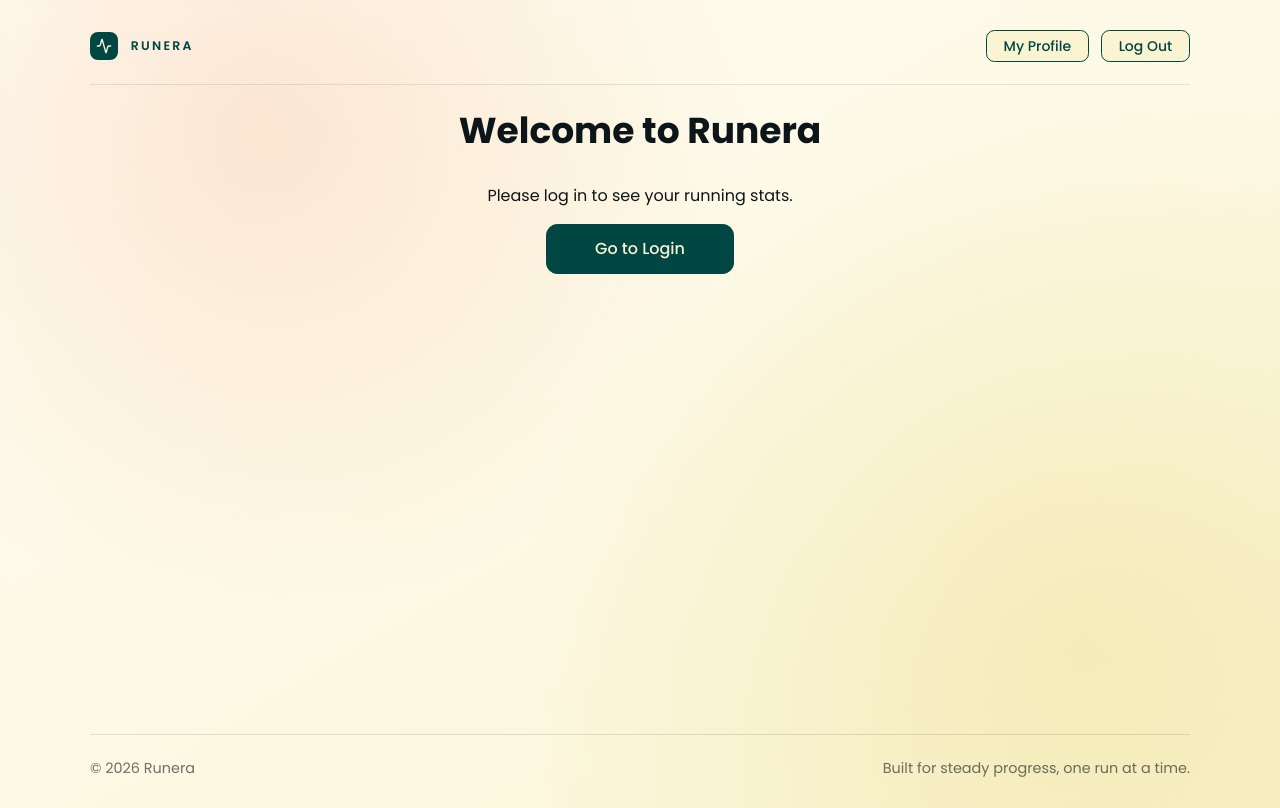
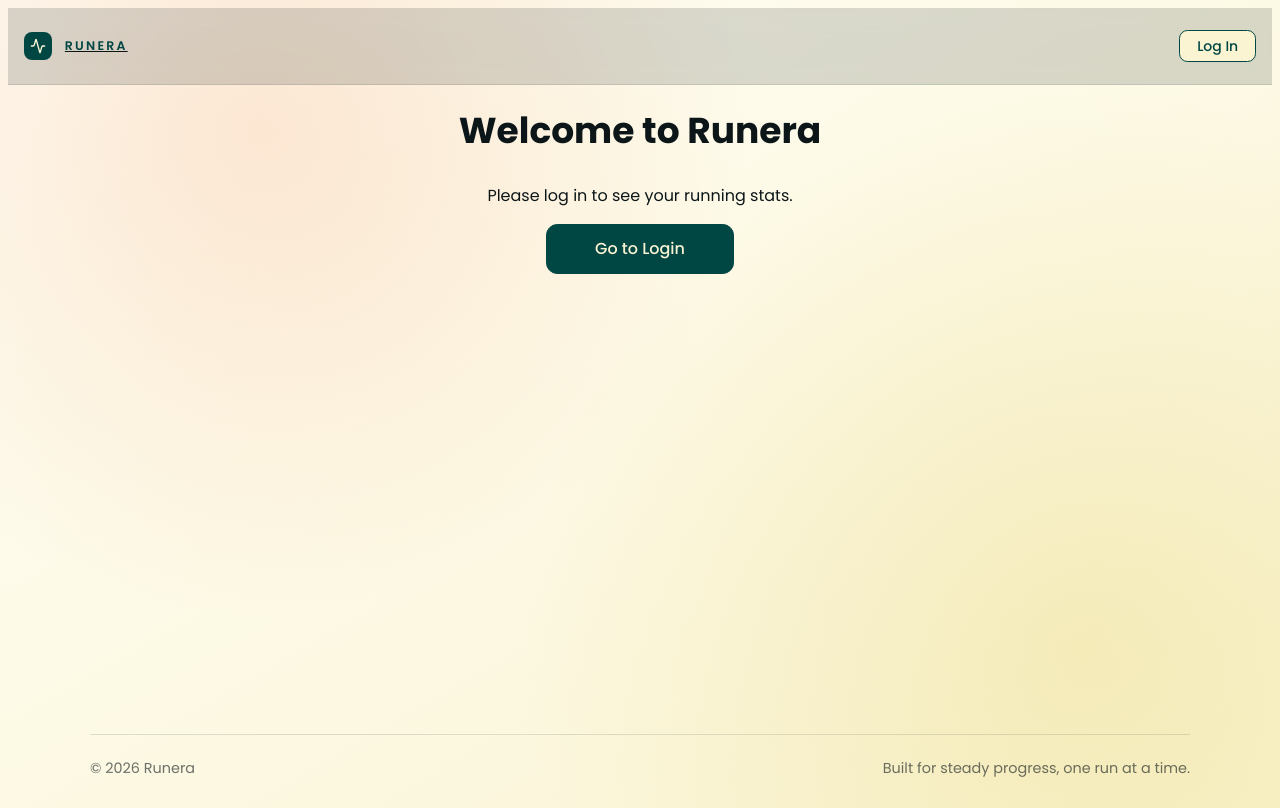
Before and after one commit to Tratatemium/Runera, a React (Create React App) app: page /dashboard in a window 1280 px wide. Built offline with nearby package versions, Linux system fonts and the light colour scheme; no server answers.

Commit message:
Enhance Header component: add user profile display and navigation links for authenticated users

```diff
--- a/src/components/Header.module.css
+++ b/src/components/Header.module.css
@@ -2,14 +2,45 @@
   display: flex;
   align-items: center;
   justify-content: space-between;
-  width: min(1100px, 92%);
-  margin: 0 auto;
-  padding: 1.4rem 0;
+  width: 100wv;
+  margin: 0;
+  padding: 1.4em 1em;
   border-bottom: 1px solid rgba(12, 22, 24, 0.1);
+  background: rgba(12, 22, 24, 0.15);
+  backdrop-filter: blur(10px);
 }
 
 .headerContent {
   display: flex;
   align-items: center;
-  gap: 0.75rem;
+  gap: 0.75em;
 }
+
+.user {
+  display: flex;
+  flex-direction: row;
+  align-items: center;
+  justify-content: center;
+  background: none;
+  border: none;
+  cursor: pointer;
+  gap: 0.3em;
+}
+
+.avatar {
+  width: 2rem;
+  height: 2rem;
+  border-radius: 50%;
+  background: var(--accent-color-1);
+  color: var(--secondary-color);
+  display: flex;
+  align-items: center;
+  justify-content: center;
+  font-size: 1rem;
+  font-weight: var(--font-weight-bold);
+}
+
+.name {
+  margin: 0;
+  font-weight: var(--font-weight-bold);
+}
--- a/src/components/Header.tsx
+++ b/src/components/Header.tsx
@@ -1,18 +1,61 @@
 import styles from "./Header.module.css";
 
 import { Logo } from "../components/Logo";
+import { Link } from "react-router-dom";
+import { Button } from "./Button";
+import { ButtonLink } from "./ButtonLink";
+
+import { useAuth } from "../context/AuthContext";
+import { useEffect } from "react";
 
 interface HeaderProps {
   children?: React.ReactNode;
-  className?: string;
 }
 
-function Header({ children, className }: HeaderProps) {
+function Header({ children }: HeaderProps) {
+  const { user } = useAuth();
+  const username = user?.account?.username;
+  const firstName = user?.profile?.firstName;
+  const lastName = user?.profile?.lastName;
+
+  const fullName =
+    firstName && lastName ? `${firstName} ${lastName}` : undefined;
+
+  const avatarLetter = (firstName?.[0] ?? username?.[0] ?? "?").toUpperCase();
+
   return (
-    <header className={[styles.header, className].filter(Boolean).join(" ")}>
-      <Logo style="colorStyleAccent1" />
+    <header className={styles.header}>
+      <Link to={"/"}>
+        <Logo style="colorStyleAccent1" />
+      </Link>
       <div className={styles.headerContent}>
-        {children}
+        {user ? (
+          <>
+            <ButtonLink
+              linkDirection="/dashboard"
+              linkText="Dashboard"
+              variant="accent1Inverted"
+              size="small"
+            />
+            <ButtonLink
+              linkDirection="/runs"
+              linkText="My Runs"
+              variant="accent1Inverted"
+              size="small"
+            />
+            <button className={styles.user}>
+              <div className={styles.avatar}>{avatarLetter}</div>
+              <p className={styles.name}>{fullName ?? username}</p>
+            </button>
+          </>
+        ) : (
+          <ButtonLink
+            linkDirection="/login"
+            linkText="Log In"
+            variant="accent1Inverted"
+            size="small"
+          />
+        )}
       </div>
     </header>
   );
```
